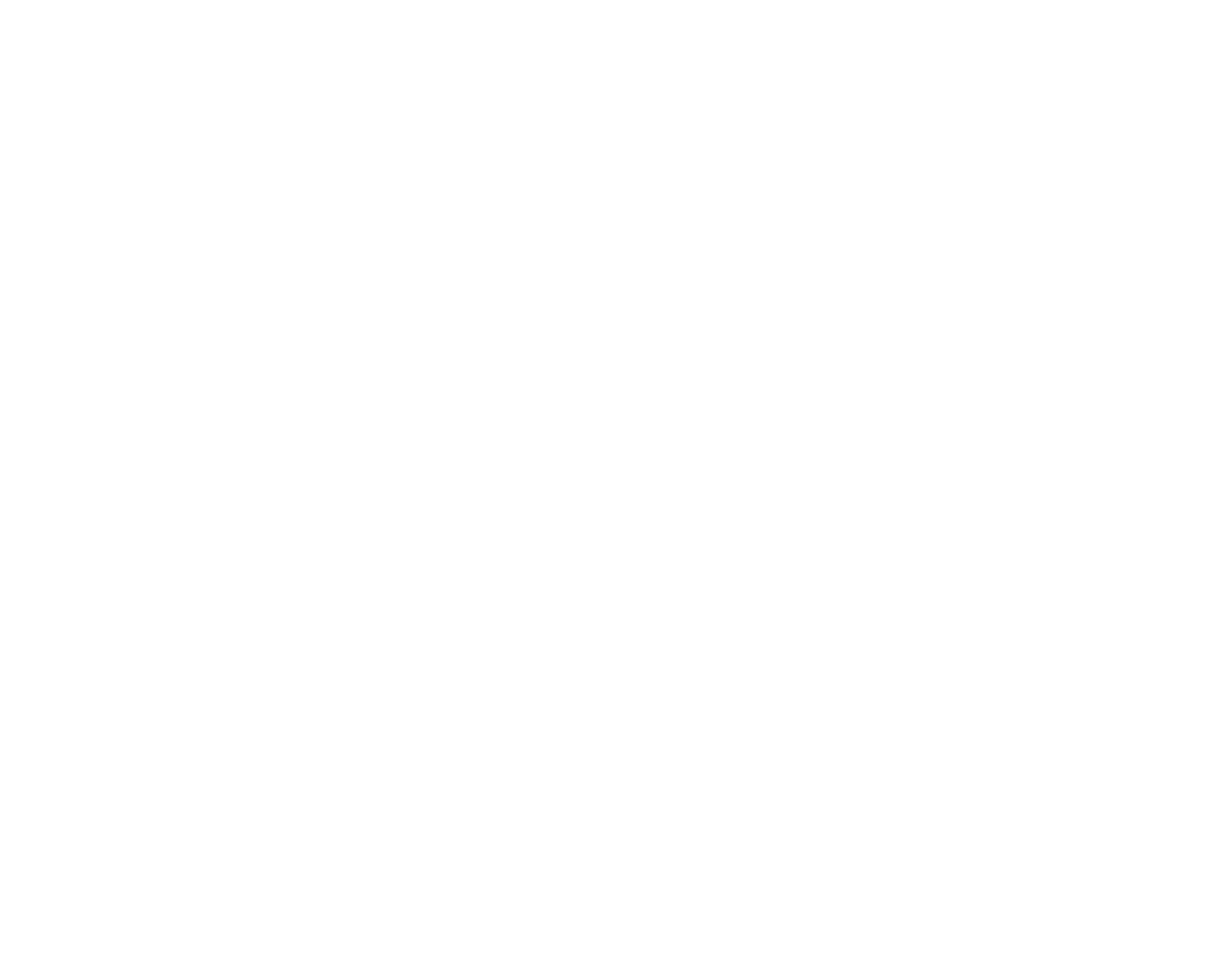
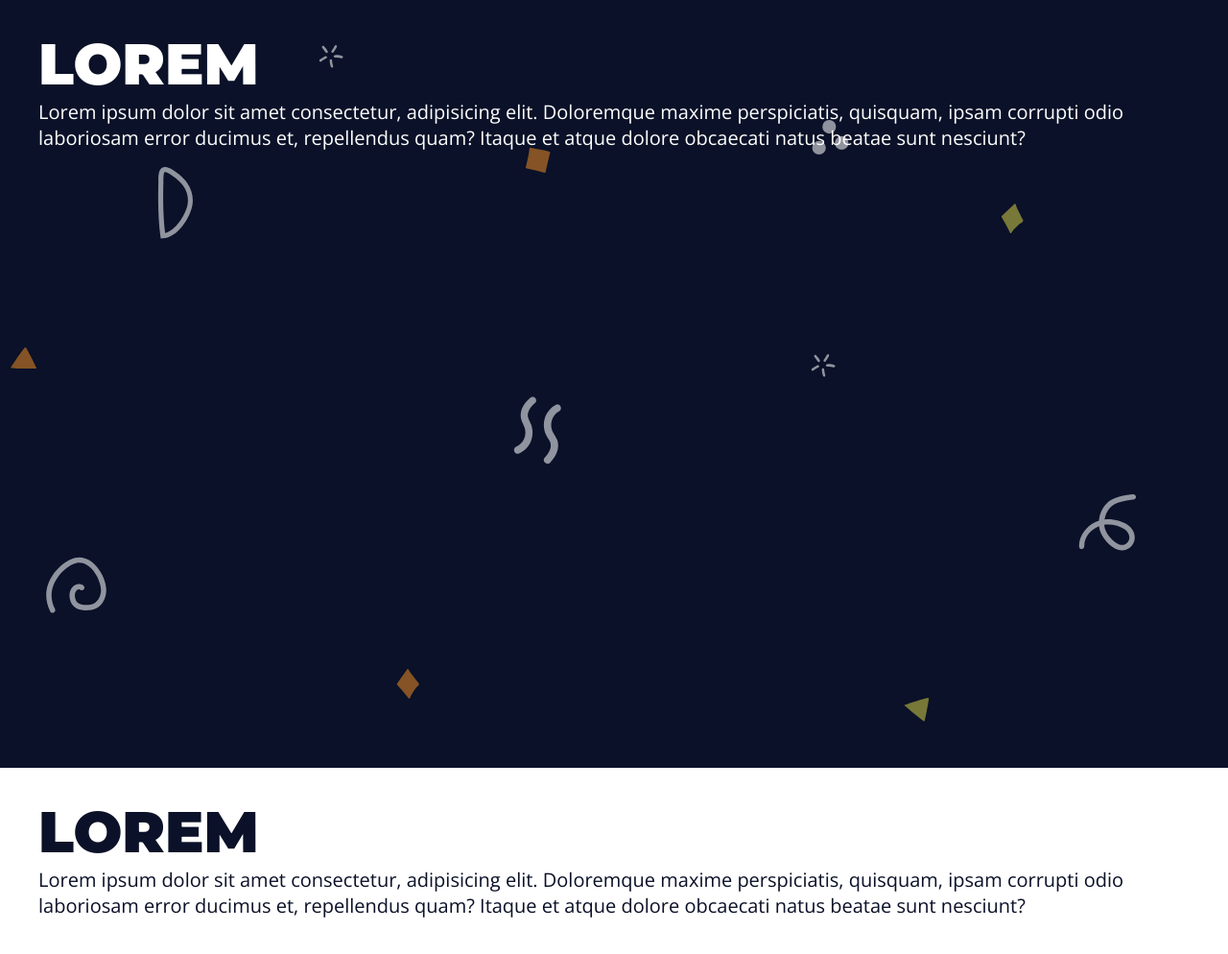
Before and after one commit to adrianocerutti/landingpage, a plain HTML site: page index.html in a window 1280 px wide. Shown: the whole page at 96% size. Before the commit the page ends 800 px from the top, so only its background shows below. Drawn offline with nearby package versions, Linux system fonts and the light colour scheme.

Commit message:
Alterações iniciais estrutura finalizada

```diff
--- /dev/null
+++ b/assets/css/styles.css
@@ -0,0 +1,80 @@
+:root {
+  --primary-color: #0a1128;
+  --white-color: #fff;
+  --gap: 3rem;
+}
+
+* {
+  margin: 0;
+  padding: 0;
+}
+
+/*
+font-family: 'Montserrat', sans-serif;
+font-family: 'Open Sans', sans-serif;
+*/
+
+html {
+  font-size: 62.5%;
+}
+
+body {
+  font-family: "Open Sans", sans-serif;
+  font-size: 2rem;
+  color: var(--primary-color);
+}
+
+h1,
+h2,
+h3,
+h4,
+h5,
+h6 {
+  font-family: "Montserrat", sans-serif;
+}
+
+h1 {
+  font-size: 6rem;
+  text-transform: uppercase;
+}
+
+h2 {
+  font-size: 5.5rem;
+}
+
+h3 {
+  font-size: 5rem;
+}
+
+h4 {
+  font-size: 4.5rem;
+}
+
+h5 {
+  font-size: 4rem;
+}
+
+h6 {
+  font-size: 3.5rem;
+}
+
+.main-bg {
+  background-image: url("../img/main-bg.svg");
+  background-size: cover;
+  background-position: center center;
+  color: var(--white-color);
+}
+
+.white-bg {
+  background: var(--white-color);
+}
+
+.main-content {
+  max-width: 1200px;
+  margin: 0 auto;
+  padding: var(--gap);
+}
+
+.section {
+  min-height: 100vh;
+}
--- a/index.html
+++ b/index.html
@@ -5,6 +5,36 @@
     <meta http-equiv="X-UA-Compatible" content="IE=edge" />
     <meta name="viewport" content="width=device-width, initial-scale=1.0" />
     <title>Landing Page</title>
+    <link rel="preconnect" href="https://fonts.googleapis.com" />
+    <link rel="preconnect" href="https://fonts.gstatic.com" crossorigin />
+    <link
+      href="https://fonts.googleapis.com/css2?family=Montserrat:wght@900&family=Open+Sans:ital,wght@0,400;1,400;1,700&display=swap"
+      rel="stylesheet"
+    />
+    <link rel="stylesheet" href="assets/css/styles.css" />
   </head>
-  <body></body>
+  <body>
+    <section class="main-bg section">
+      <div class="main-content">
+        <h1>Lorem</h1>
+        <p>
+          Lorem ipsum dolor sit amet consectetur, adipisicing elit. Doloremque
+          maxime perspiciatis, quisquam, ipsam corrupti odio laboriosam error
+          ducimus et, repellendus quam? Itaque et atque dolore obcaecati natus
+          beatae sunt nesciunt?
+        </p>
+      </div>
+    </section>
+    <section class="white-bg section">
+      <div class="main-content">
+        <h1>Lorem</h1>
+        <p>
+          Lorem ipsum dolor sit amet consectetur, adipisicing elit. Doloremque
+          maxime perspiciatis, quisquam, ipsam corrupti odio laboriosam error
+          ducimus et, repellendus quam? Itaque et atque dolore obcaecati natus
+          beatae sunt nesciunt?
+        </p>
+      </div>
+    </section>
+  </body>
 </html>
```
Also changed, not shown: assets/img/main-bg.svg (added).
